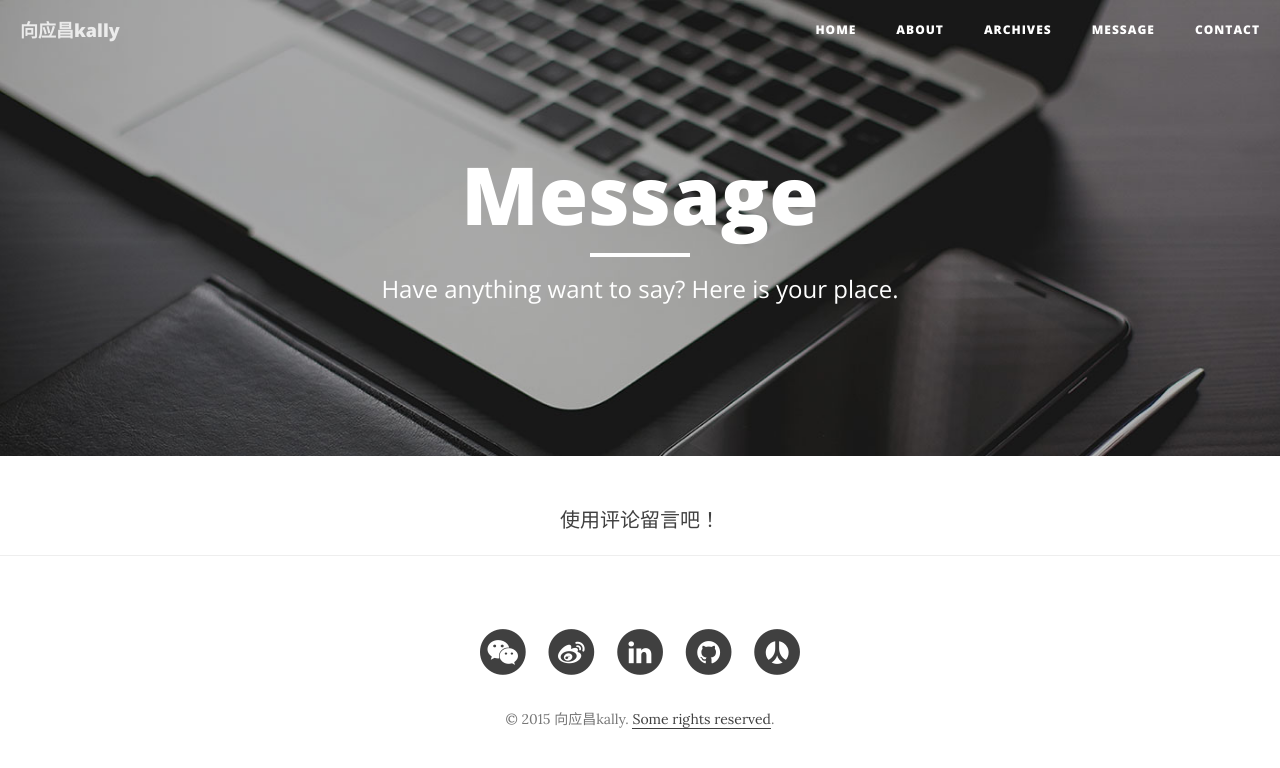
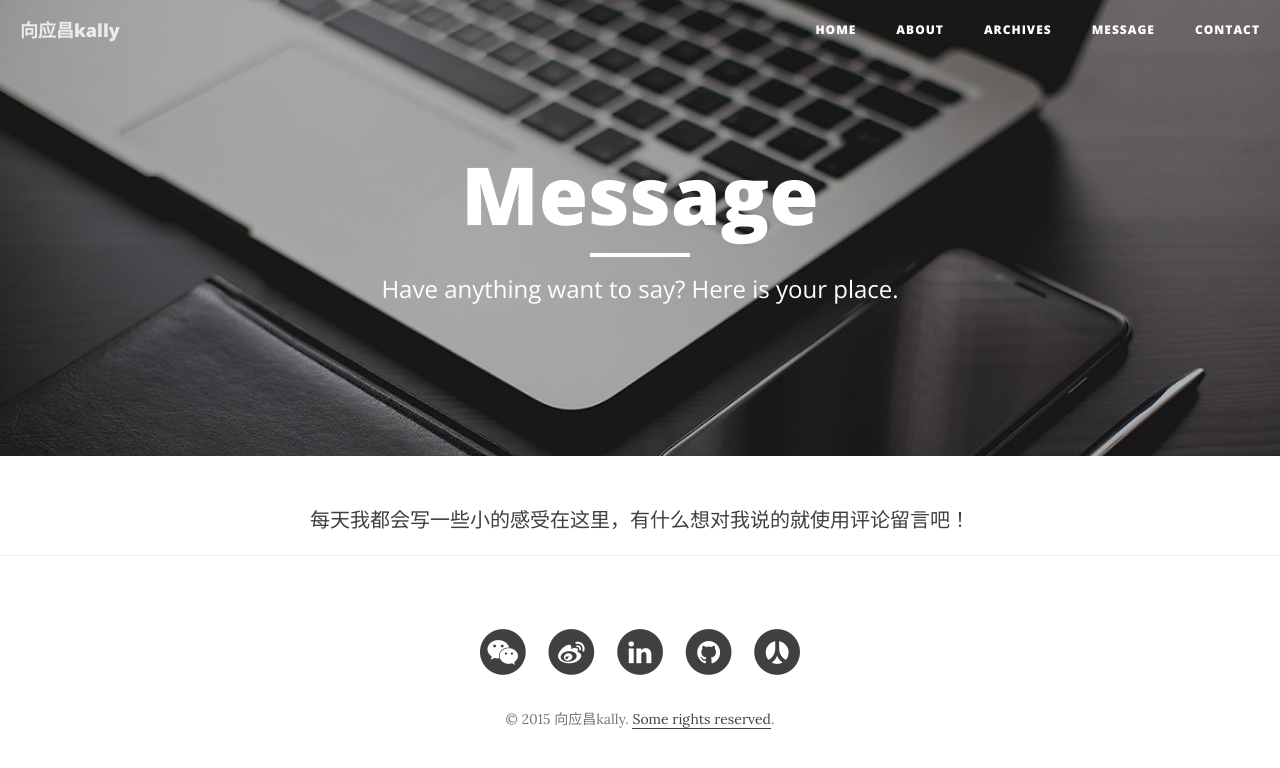
Before and after one commit to xiangyingchang/xiangyingchang.github.com, a Jekyll site: the page built from comments.html, in a window 1280 px wide. Shown: the top 768 px of the page. Built offline with Jekyll 4.4.1, drawn with Linux system fonts in a browser that asks for light colours; comment, search, counter and statistics services are not loaded.

Commit message:
Update comments.html

```diff
--- a/comments.html
+++ b/comments.html
@@ -6,7 +6,7 @@ excerpt: "Have questions? I have answers (maybe)."
 header_image: "/assets/img/about-bg.jpg"
 ---
 
-<center>使用评论留言吧！</center>
+<center>每天我都会写一些小的感受在这里，有什么想对我说的就使用评论留言吧！</center>
 
 <section class="comment">
 <!-- 多说评论框 start -->
```
